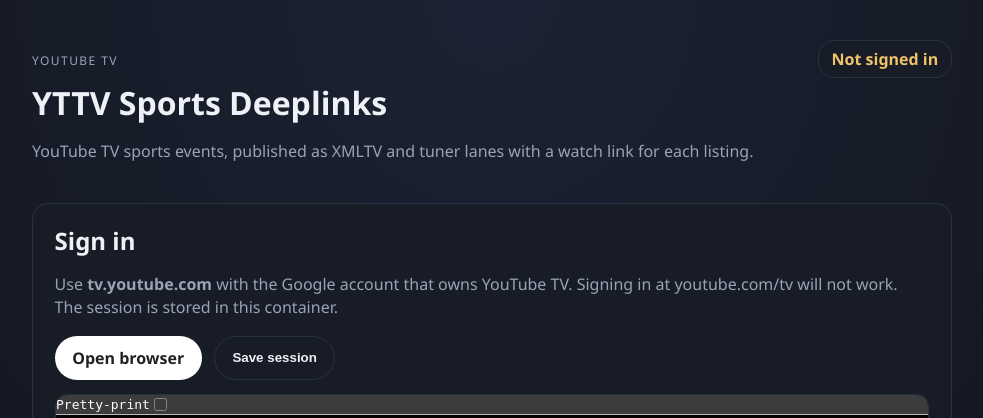
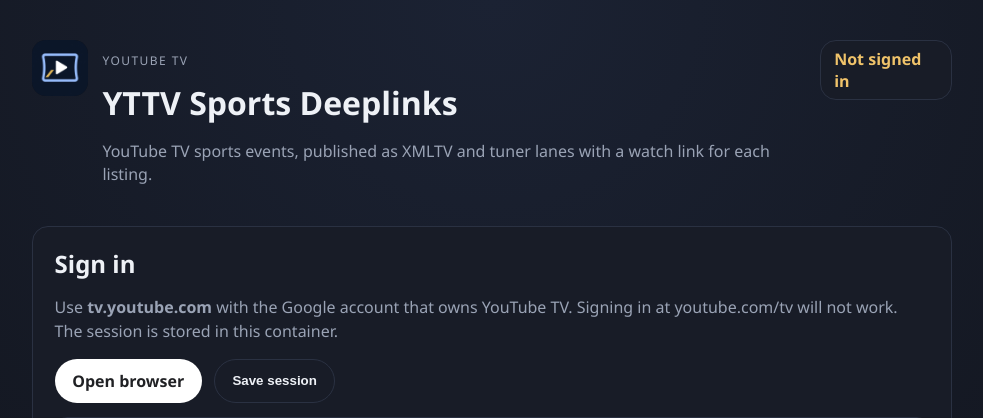
Before and after one commit to matthewfkoch/YTTVSportsDeeplinks, a FastAPI app: page / in a window 1280 px wide. Shown: the top 418 px of the page, without its empty margins (148-1131 px from the left). Run offline with FastAPI, Linux system fonts and the light colour scheme; data that the repository does not hold is empty.

Commit message:
Add a channel logo for XMLTV, M3U, and the dashboard.
Channels DVR and playlist clients need a stable icon URL so YTTV Sports lanes show a mark in the guide.

Co-authored-by: Cursor <cursoragent@cursor.com>

```diff
--- a/src/yttv_epg/app.py
+++ b/src/yttv_epg/app.py
@@ -576,8 +576,12 @@ async def whatson_lane(
 
 @app.get("/xmltv.xml")
 @app.get("/epg.xml")
-async def xmltv_feed() -> Response:
-    body = xmltv(_labeled_assignments(), settings.lane_count)
+async def xmltv_feed(request: Request) -> Response:
+    body = xmltv(
+        _labeled_assignments(),
+        settings.lane_count,
+        base_url=_public_base_url(request),
+    )
     return Response(content=body, media_type="application/xml")
 
 
--- a/src/yttv_epg/branding.py
+++ b/src/yttv_epg/branding.py
@@ -2,3 +2,4 @@ PRODUCT_NAME = "YTTV Sports Deeplinks"
 SHORT_NAME = "yttv-sports"
 SOURCE_NAME = "yttv-sports"
 EYEBROW = "YouTube TV"
+LOGO_PATH = "/static/logo.png"
--- a/src/yttv_epg/static/app.css
+++ b/src/yttv_epg/static/app.css
@@ -32,6 +32,14 @@ header {
   gap: 1rem;
   align-items: flex-start;
   margin-bottom: 1.5rem;
+}
+.brand { display: flex; gap: 0.9rem; align-items: flex-start; min-width: 0; }
+.brand-mark {
+  width: 56px;
+  height: 56px;
+  border-radius: 14px;
+  flex-shrink: 0;
+  background: #101218;
 }
 
 h1, h2 { margin: 0 0 0.4rem; }
--- a/src/yttv_epg/templates/index.html
+++ b/src/yttv_epg/templates/index.html
@@ -4,6 +4,8 @@
   <meta charset="utf-8">
   <meta name="viewport" content="width=device-width, initial-scale=1">
   <title>{{ product_name }}</title>
+  <link rel="icon" type="image/png" href="/static/logo.png">
+  <link rel="apple-touch-icon" href="/static/logo.png">
   <link rel="stylesheet" href="/static/app.css">
 </head>
 <body
@@ -14,10 +16,13 @@
 >
   <main>
     <header>
-      <div>
-        <p class="eyebrow">{{ eyebrow }}</p>
-        <h1>{{ product_name }}</h1>
-        <p class="lede">YouTube TV sports events, published as XMLTV and tuner lanes with a watch link for each listing.</p>
+      <div class="brand">
+        <img class="brand-mark" src="/static/logo.png" width="56" height="56" alt="">
+        <div>
+          <p class="eyebrow">{{ eyebrow }}</p>
+          <h1>{{ product_name }}</h1>
+          <p class="lede">YouTube TV sports events, published as XMLTV and tuner lanes with a watch link for each listing.</p>
+        </div>
       </div>
       <div id="session-status" class="status {{ 'ok' if signed_in else 'warn' }}">
         {% if signed_in and refreshing %}Updating…{% elif signed_in %}Signed in{% else %}Not signed in{% endif %}
```
Also changed, not shown: src/yttv_epg/feeds.py (+11 -3 lines), tests/test_app.py (+7 -0 lines), tests/test_feeds.py (+3 -1 lines), README.md, src/yttv_epg/static/logo.png (added).
